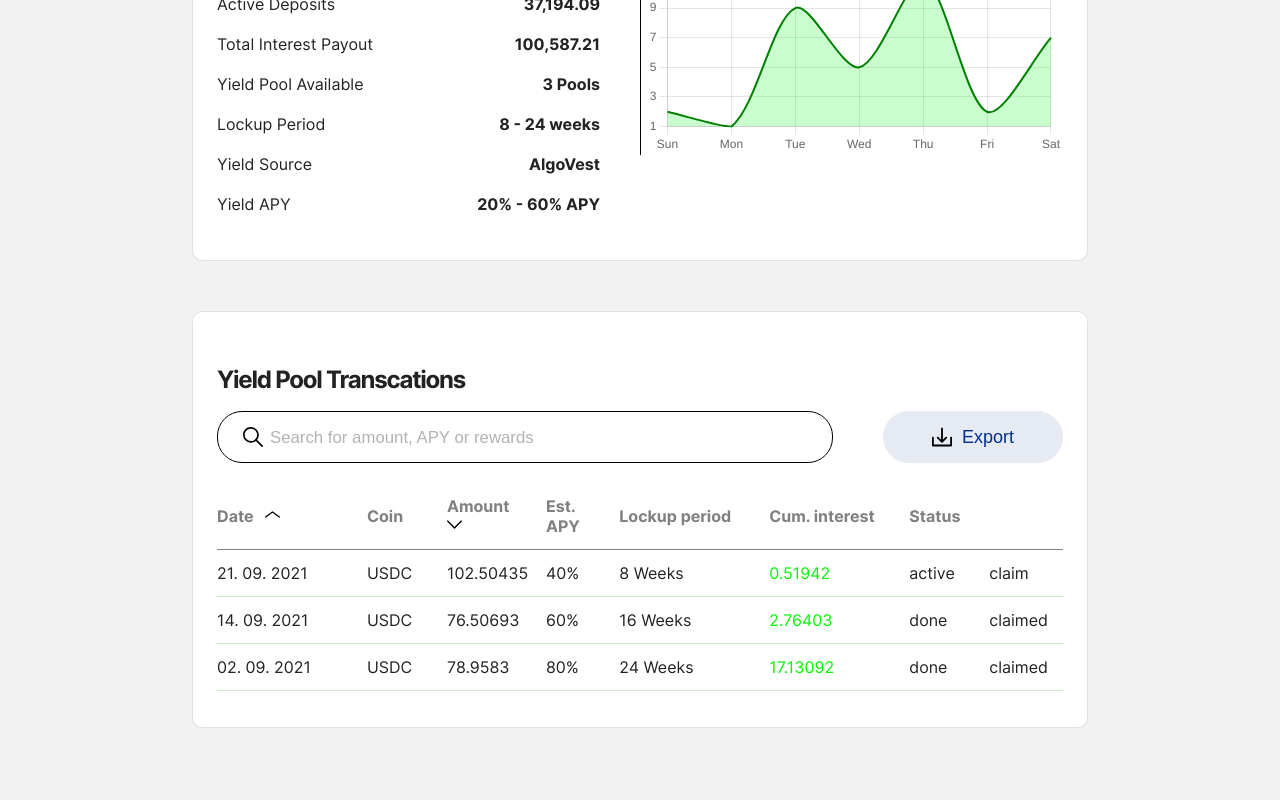
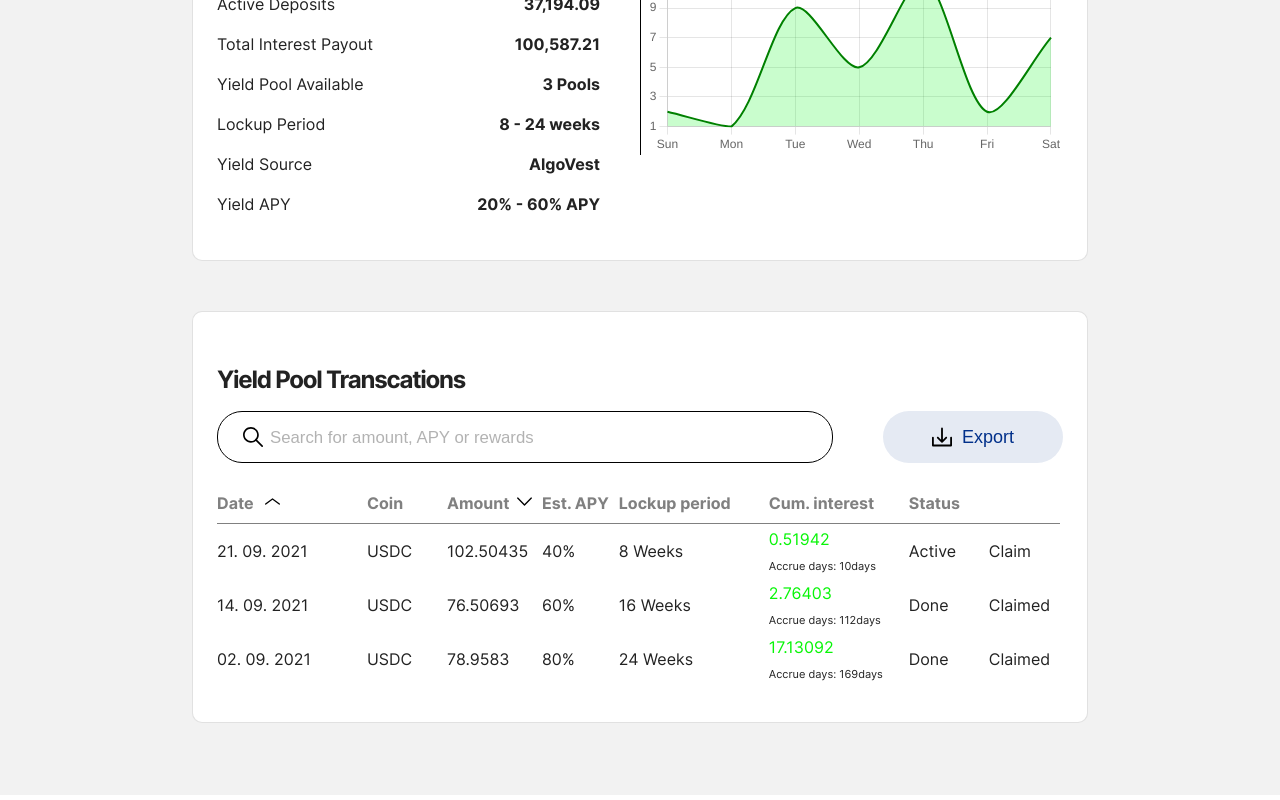
Before and after one commit to Venaz-dev/algovest-dashboard, a Next.js app: page /yieldpool in a window 1280 px wide. Shown: the part 467-1267 px from the top of the page. Built offline with nearby package versions, Linux system fonts and the light colour scheme.

Commit message:
table fix

```diff
--- a/components/yieldPool/YieldPool.jsx
+++ b/components/yieldPool/YieldPool.jsx
@@ -31,20 +31,23 @@ const YieldPoolComp = () => {
 
 export default YieldPoolComp;
 
-export const YieldPoolTransTableSchema = ({date, coin, amount, est_pay, lockup_period, cum_interest, accrue_days, statuss, position}) => {
+export const YieldPoolTransTableSchema = ({date, coin, amount, est_pay, lockup_period, cum_interest, accrued_days, no_of_days, statuss, position}) => {
   return (
+            <>
                   <tr>
-                      <td>{date}</td>
-                      <td>{coin}</td>
-                      <td>{amount}</td>
-                      <td>{est_pay}</td>
-                      <td>{lockup_period}</td>
-                      <td>{cum_interest}
-                        {/* <td>Accrue days: {accrue_days}</td> */}
-                      </td>
-                      <td>{statuss}</td>
-                      <td>{position}</td>
+                      <td rowspan='2'>{date}</td>
+                      <td rowspan='2'>{coin}</td>
+                      <td rowspan='2'>{amount}</td>
+                      <td rowspan='2'>{est_pay}</td>
+                      <td rowspan='2'>{lockup_period}</td>
+                      <td>{cum_interest}</td>
+                      <td rowspan='2'>{statuss}</td>
+                      <td rowspan='2'>{position}</td>
                   </tr>
+                  <tr>
+                        <td style={{fontSize:11}}>{accrued_days} <span>{no_of_days}</span></td>
+                  </tr>
+            </>
   )
 };
 
@@ -58,9 +61,10 @@ const yieldPoolDetails = [
       est_pay: "40%",
       lockup_period: "8 Weeks",
       cum_interest: "0.51942",
-      statuss: "active",
-      position: "claim",
-      accrue_days: "10days",
+      statuss: "Active",
+      position: "Claim",
+      accrued_days: 'Accrue days:',
+      no_of_days: "10days",
   },
   {
       id: 2,
@@ -70,9 +74,10 @@ const yieldPoolDetails = [
       est_pay: "60%",
       lockup_period: "16 Weeks",
       cum_interest: "2.76403",
-      statuss: "done",
-      position: "claimed",
-      accrue_days: "112days"
+      statuss: "Done",
+      position: "Claimed",
+      accrued_days: 'Accrue days:',
+      no_of_days: "112days",
   },
   {
       id: 3,
@@ -82,9 +87,10 @@ const yieldPoolDetails = [
       est_pay: "80%",
       lockup_period: "24 Weeks",
       cum_interest: "17.13092",
-      statuss: "done",
-      position: "claimed",
-      accrue_days: "169days"
+      statuss: "Done",
+      position: "Claimed",
+      accrued_days: 'Accrue days:',
+      no_of_days: "169days",
   },
 
 ]
--- a/styles/app.scss
+++ b/styles/app.scss
@@ -8,4 +8,3 @@
 @import "./footer.scss";
 @import "./dashboard.scss";
 @import "./modal.scss";
-@import "./yieldmodal.scss";
--- a/styles/dashboard.scss
+++ b/styles/dashboard.scss
@@ -83,19 +83,28 @@
         border-bottom: 1px solid;
       }
 
-      th,
+      th {
+        padding: 13px 50px 13px 0px;
+      }
       td {
-        padding: 13px 60px 13px 0px;
-        // border: 1px solid;
+        padding: 5px 0px;
+      }
+
+      tbody tr:nth-child(2) {
+        border-bottom: 1px solid #cec;
       }
 
       tbody tr {
-        border-bottom: 1px solid #cec;
+        // border-bottom: 1px solid #cec;
 
         td:nth-child(4) {
           color: rgb(8, 245, 8);
         }
       }
+
+      // tbody tr:nth-child(n)  {
+      //   border-bottom: none;
+      // }
     }
   }
   .yield-content {
@@ -116,13 +125,19 @@
         border-bottom: 1px solid;
       }
 
-      th,
+      th {
+        padding: 10px 10px 10px 0px;
+      }
       td {
-        padding: 13px 15px 13px 0px;
+        padding: 5px 10px 5px 0px;
+      }
+
+      tbody tr tr:nth-child(2) {
+        border-bottom: 1px solid #cec;
       }
 
       tbody tr {
-        border-bottom: 1px solid #cec;
+        // border-bottom: 1px solid #cec;
 
         td:nth-child(6) {
           color: rgb(8, 245, 8);
```
Also changed, not shown: components/stakingTransaction/StakingTrans.jsx (+15 -5 lines), styles/yieldmodal.scss (deleted, +0 -124 lines).
